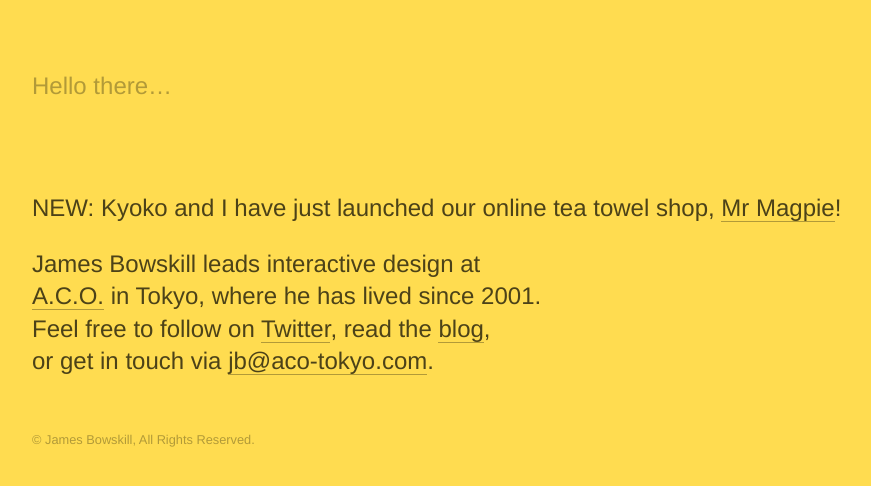
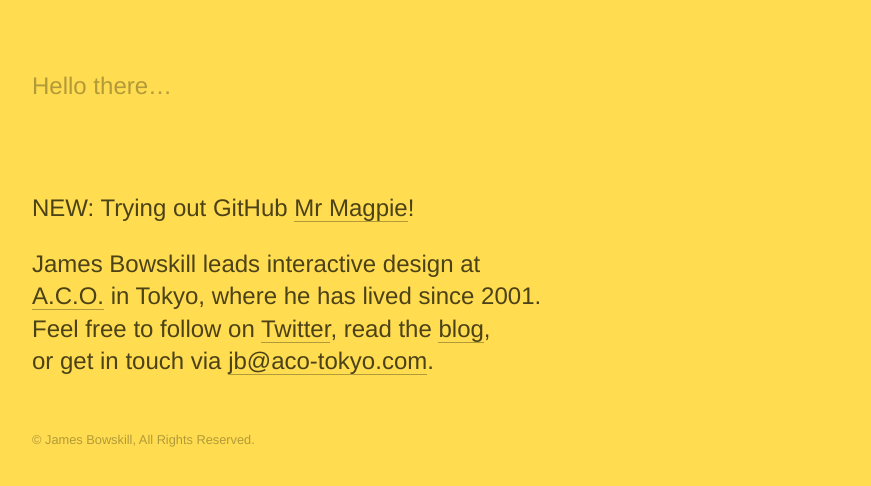
Before and after one commit to jamesbowskill/gittest, a plain HTML site: page index.html in a window 1280 px wide. Shown: the whole page, without its empty margins (0-871 px from the left). Drawn offline with Linux system fonts and the light colour scheme.

Commit message:
Rewrote p

```diff
--- a/index.html
+++ b/index.html
@@ -22,7 +22,7 @@ a:hover { color: #FFF; text-decoration: none; border-bottom: 1px solid #FFF; }
 
 <h1>Hello there&#8230;</h1>
 
-<p>NEW: Kyoko and I have just launched our online tea towel shop, <a href="http://mistermagpie.com">Mr Magpie</a>!</p>
+<p>NEW: Trying out GitHub <a href="http://mistermagpie.com">Mr Magpie</a>!</p>
 
 <p>James Bowskill leads interactive design at <br /><a href="http://aco-tokyo.com">A.C.O.</a> in Tokyo, where he has lived since 2001.<br />
 Feel free to follow on <a href="http://twitter.com/jamesbowskill">Twitter</a>, read the <a href="http://jamesbowskill.com/blog/">blog</a>,<br />
```
